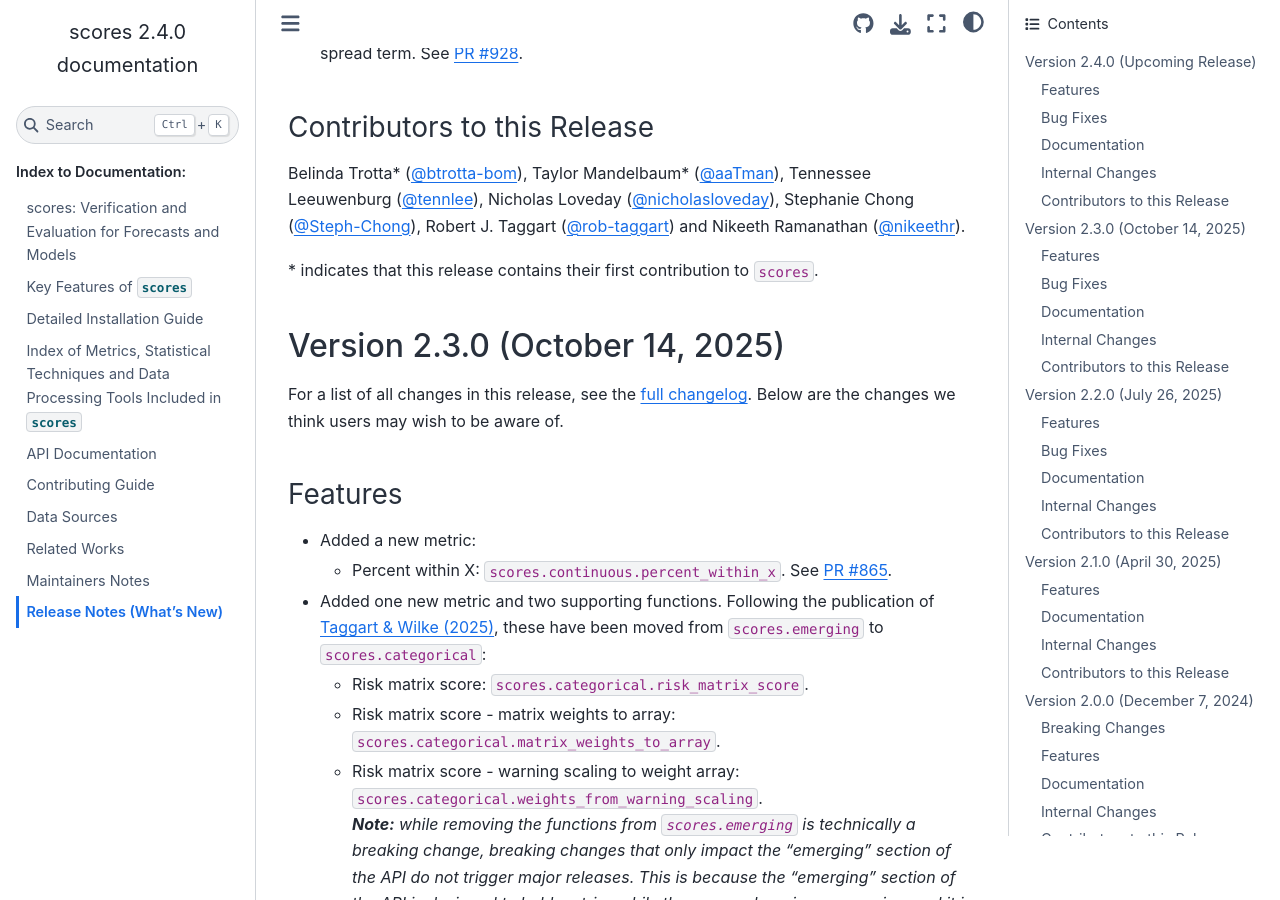
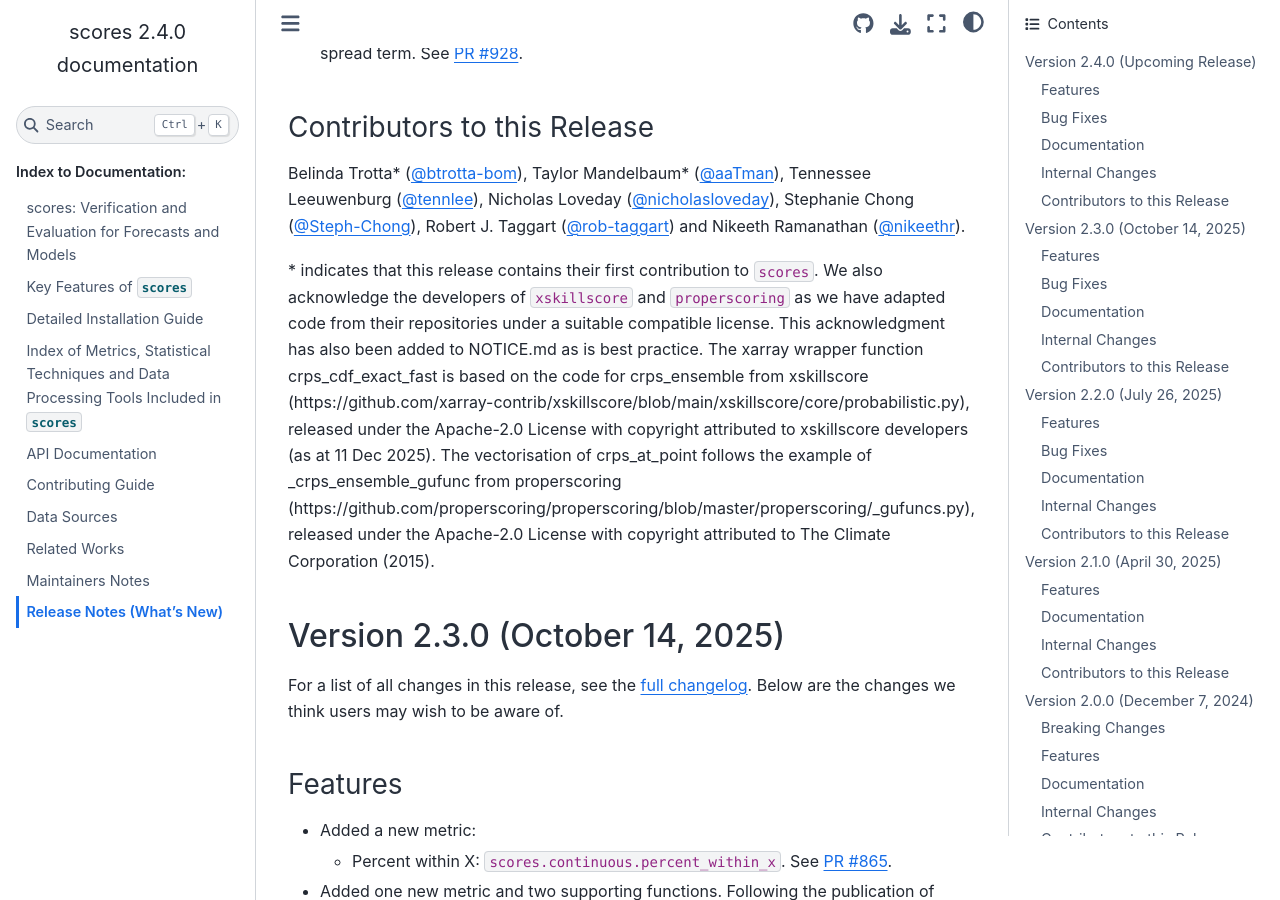
Before and after one commit to nci/scores, a Sphinx documentation site: the page built from docs/release_notes.md, in a window 1280 px wide and 900 px high, scrolled down 987 px. Built offline with Sphinx 7.4.7 and the Sphinx Book theme 1.1.4, drawn with Linux system fonts in a browser that asks for light colours; pages that are not in the unit, such as notebooks, are missing from menus.

Commit message:
Update contributors section to acknowledge developers of xskillscore and properscoring
Co-authored-by: Tennessee Leeuwenburg <134973832+tennlee@users.noreply.github.com>
Signed-off-by: Stephanie Chong <168800785+Steph-Chong@users.noreply.github.com>

```diff
--- a/docs/release_notes.md
+++ b/docs/release_notes.md
@@ -25,7 +25,7 @@ For a list of all changes in this release, see the [full changelog](https://gith
 Belinda Trotta* ([@btrotta-bom](https://github.com/btrotta-bom)), Taylor Mandelbaum* ([@aaTman](https://github.com/aaTman)), Tennessee Leeuwenburg ([@tennlee](https://github.com/tennlee)), Nicholas Loveday ([@nicholasloveday](https://github.com/nicholasloveday)), Stephanie Chong ([@Steph-Chong](https://github.com/Steph-Chong)), Robert J. Taggart ([@rob-taggart](https://github.com/rob-taggart)) and Nikeeth Ramanathan ([@nikeethr](https://github.com/nikeethr)).
 
 \* indicates that this release contains their first contribution to `scores`.
-
+We also acknowledge the developers of `xskillscore` and `properscoring` as we have adapted code from their repositories under a suitable compatible license. This acknowledgment has also been added to NOTICE.md as is best practice. The xarray wrapper function crps_cdf_exact_fast is based on the code for crps_ensemble from xskillscore (https://github.com/xarray-contrib/xskillscore/blob/main/xskillscore/core/probabilistic.py), released under the  Apache-2.0 License with  copyright attributed to xskillscore developers (as at 11 Dec 2025). The vectorisation of crps_at_point follows the example of _crps_ensemble_gufunc from properscoring (https://github.com/properscoring/properscoring/blob/master/properscoring/_gufuncs.py), released under the Apache-2.0 License with copyright attributed to The Climate Corporation (2015).
 ## Version 2.3.0 (October 14, 2025)
 
 For a list of all changes in this release, see the [full changelog](https://github.com/nci/scores/compare/2.2.0...2.3.0). Below are the changes we think users may wish to be aware of.
```
